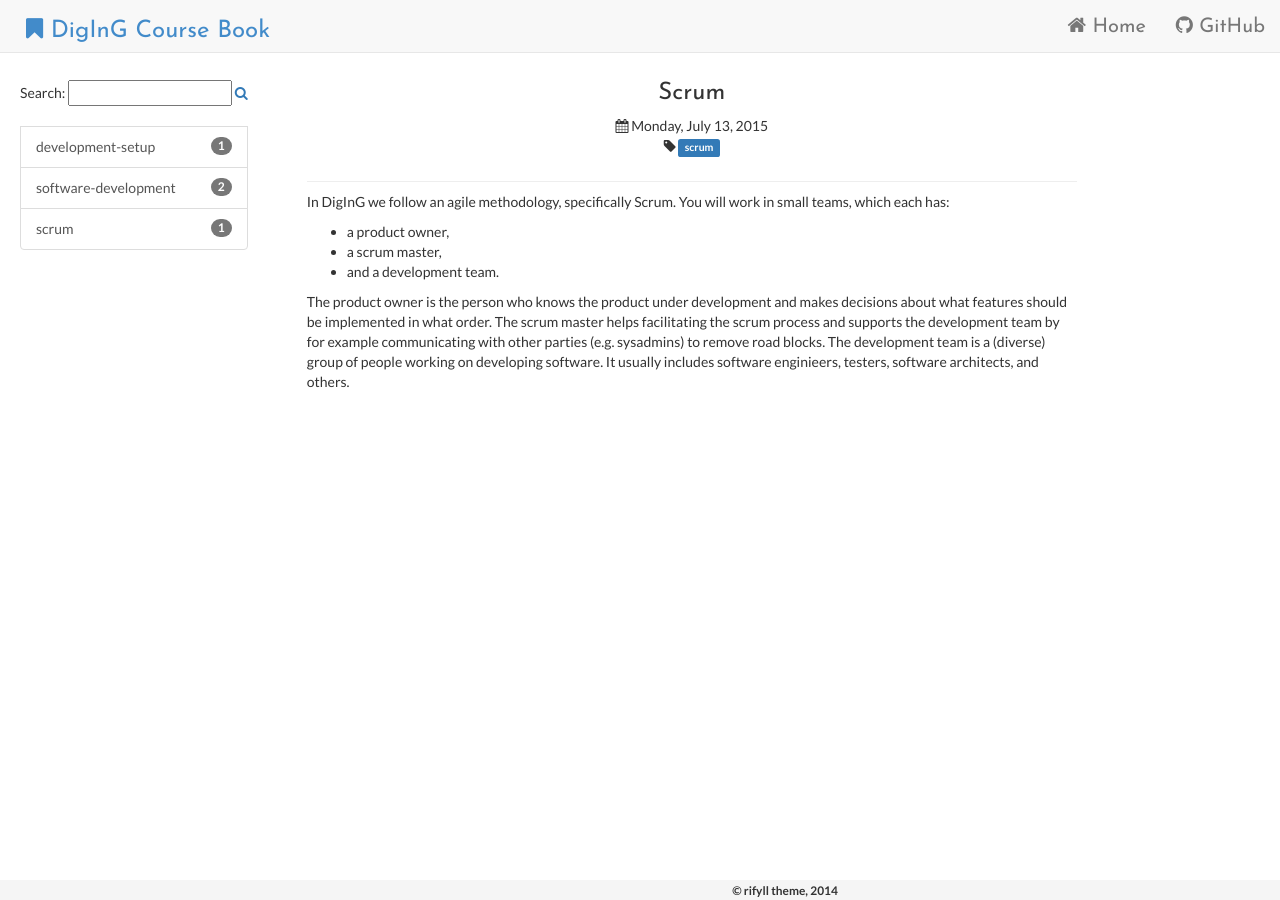
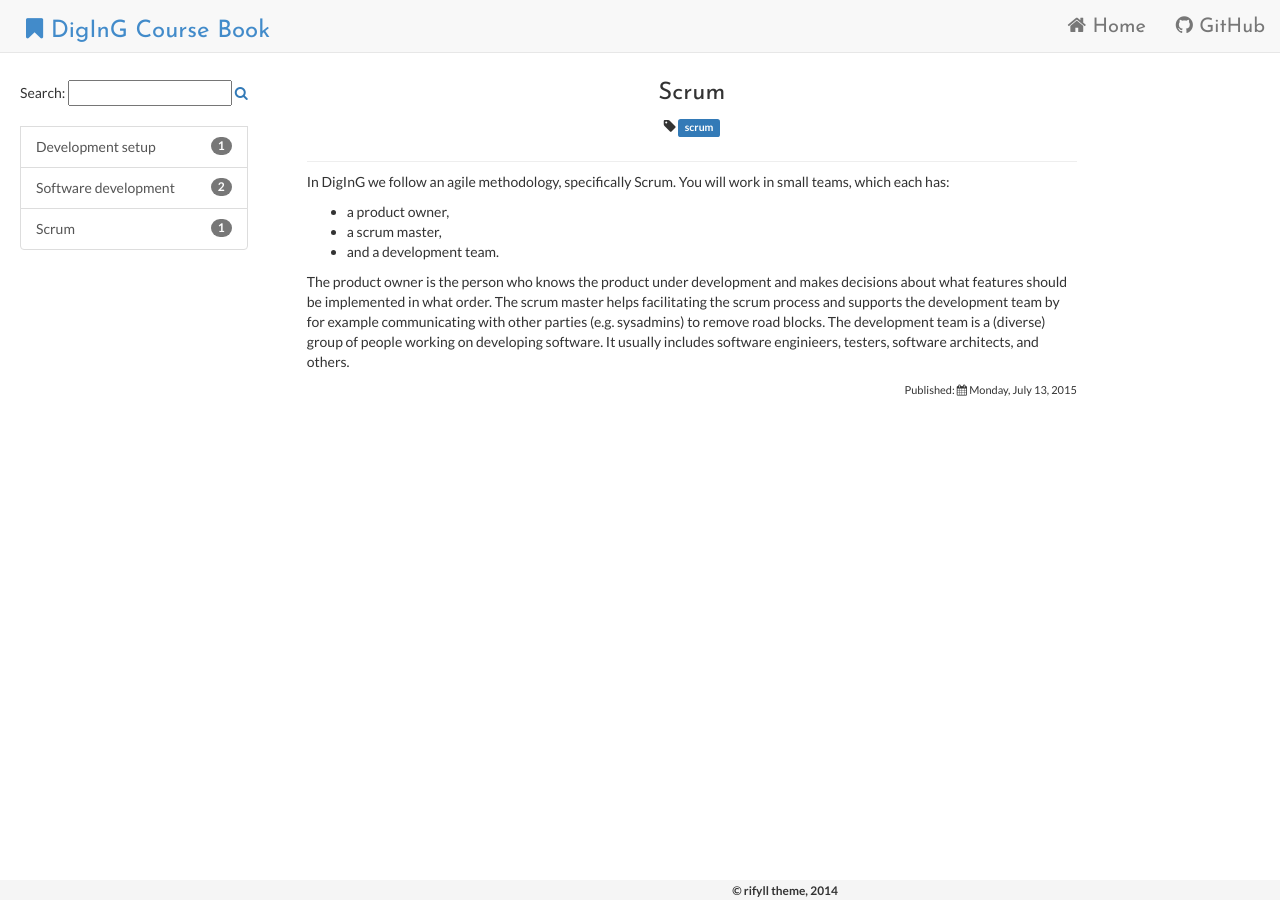
Before and after one commit to diging/course-book, a Jekyll site: the page built from _posts/2015-07-13-scrum-structure.md, in a window 1280 px wide. Built offline with Jekyll 4.4.1, drawn with Linux system fonts in a browser that asks for light colours; nearby versions of some CDN libraries.

Commit message:
(re)moved dates, made tag list prettier

```diff
--- a/_includes/side_nav.html
+++ b/_includes/side_nav.html
@@ -17,7 +17,7 @@
   {% else %}
     {% for tag in tags_list %}
       <a href="{{site.baseurl}}/tag-pages/{{ tag[0] }}.html" class='list-group-item'>
-        {{ tag[0] }} <span class='badge'>{{ tag[1].size }}</span>
+        {{ tag[0] | replace:'-',' ' | capitalize}} <span class='badge'>{{ tag[1].size }}</span>
       </a>
     {% endfor %}
   {% endif %}
--- a/_layouts/post.html
+++ b/_layouts/post.html
@@ -9,11 +9,7 @@ layout: default
       <header class="page-header">
         <h3 class="page-title">{{ page.title }}</h3>
         <div class="post-metadata">
-          <div> <i class="fa fa-calendar"></i>
-            <time>
-              {{ page.date | date:'%A, %B %d, %Y'}}
-            </time>
-          </div>
+
           <div> <i class="fa fa-tag"></i>
               {% for tag in page.tags %}
               <a href="{{site.baseurl}}/tag-pages/{{ tag }}.html">
@@ -28,6 +24,12 @@ layout: default
       <article class="page-content">
         {{ content }}
       </article>
+
+      <div id="date-footer"> Published: <i class="fa fa-calendar"></i>
+        <time>
+          {{ page.date | date:'%A, %B %d, %Y'}}
+        </time>
+      </div>
     </div>
   </div>
 </div>
--- a/assets/css/site.css
+++ b/assets/css/site.css
@@ -78,14 +78,14 @@ body {
 /*blog stuff */
 .blog-short{
   border-bottom:1px solid #ddd;
-  padding-bottom:30px;
+  /*padding-bottom:30px;*/
 
 }
 .blog-short .excerpt{
   min-height:100px;
 }
 .margin10{margin-bottom:10px; margin-right:10px;}
-
+.lessmargintop { margin-top: -30px;}
 
 /*footer*/
 .footer {
@@ -114,6 +114,12 @@ body {
   text-align: center;
 }
 
+#date-footer {
+  text-align: right;
+  margin-top: 10px;
+  font-size: 11px;
+}
+
 #search_div {
   margin-bottom: 20px;
   width: 100%;
```
Also changed, not shown: index.html (+3 -10 lines).
